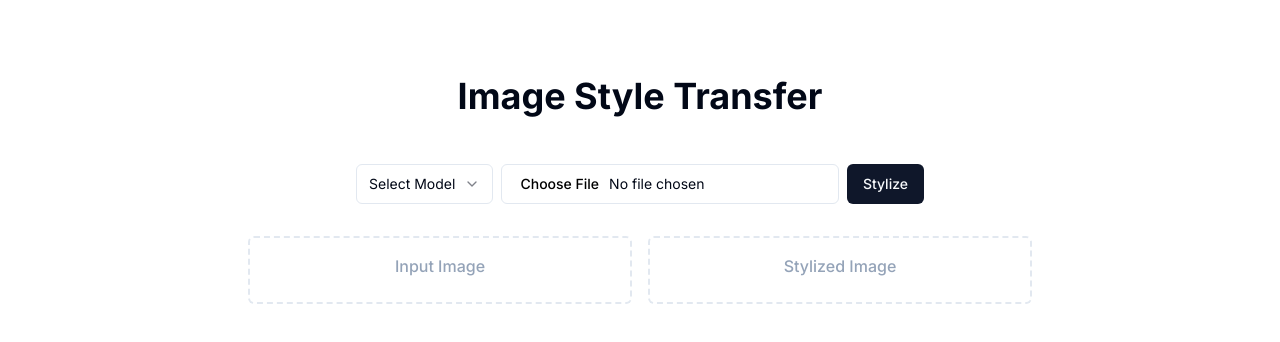
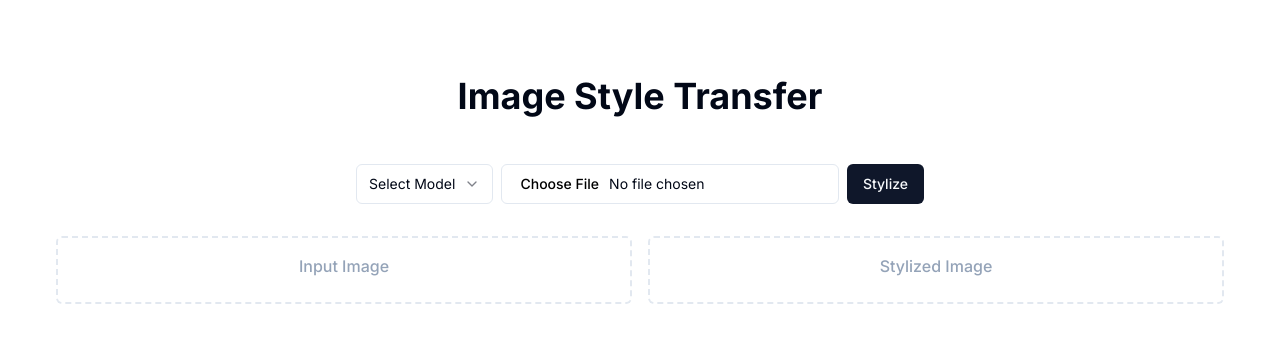
Before and after one commit to FagihAkram/StyleTransfer-ailiasdk, a Next.js app in the folder frontend/: page / in a window 1280 px wide. Shown: the top 342 px of the page. Built offline with nearby package versions, Linux system fonts and the light colour scheme.

Commit message:
Adjust: Minor changes

```diff
--- a/frontend/src/app/page.tsx
+++ b/frontend/src/app/page.tsx
@@ -142,7 +142,7 @@ export default function Home() {
         <div className="flex space-x-4 p-4">
           <div
             id="imagePreview"
-            className="min-w-96 max-w-96 rounded-md border-2 border-dashed p-4 text-center font-medium text-slate-400"
+            className="min-w-[36rem] max-w-[32rem] rounded-md border-2 border-dashed p-4 text-center font-medium text-slate-400"
           >
             <h2 className="mb-2">Input Image</h2>
             {imagePreviewUrl && (
@@ -156,7 +156,7 @@ export default function Home() {
 
           <div
             id="imageOutput"
-            className="min-w-96 max-w-96 rounded-md border-2 border-dashed p-4 text-center font-medium text-slate-400"
+            className="min-w-[36rem] max-w-[32rem] rounded-md border-2 border-dashed p-4 text-center font-medium text-slate-400"
           >
             <h2 className="mb-2">Stylized Image</h2>
             {loading && (
```
